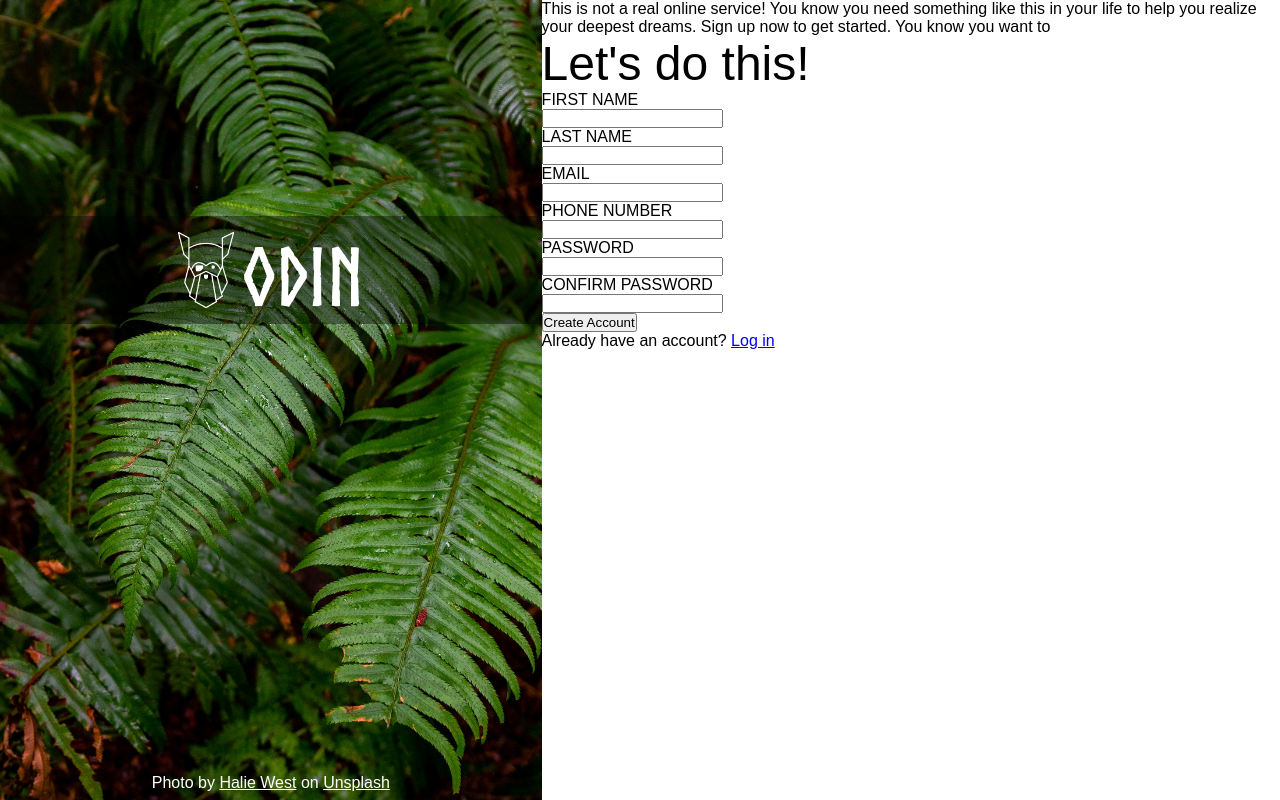
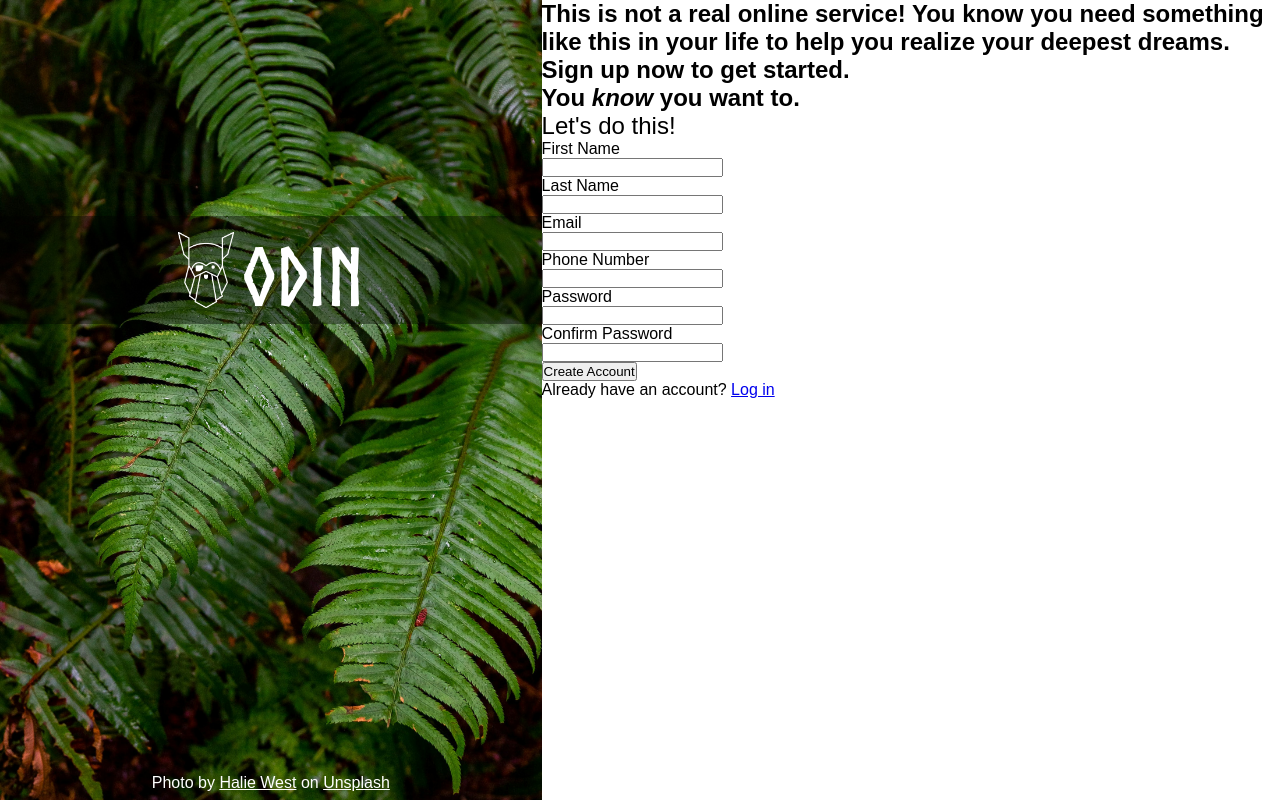
Before and after one commit to akntmzjtj/odin-sign-up-form, a plain HTML site: page index.html in a window 1280 px wide. Drawn offline with Linux system fonts and the light colour scheme.

Commit message:
reordered form side elements and added text styling

```diff
--- a/index.html
+++ b/index.html
@@ -33,21 +33,33 @@
     </div>
 
     <!-- Form side -->
-    <div class="form-side">
-      <div>
-        This is not a real online service! You know you need something like this
-        in your life to help you realize your deepest dreams. Sign up now to get
-        started. You know you want to
+    <form action="#" method="post" class="form-side">
+      <!-- Text above form -->
+      <div class="form-text">
+        <div>
+          This is not a real online service! You know you need something like
+          this in your life to help you realize your deepest dreams. Sign up now
+          to get started.
+        </div>
+        <div>You <i>know</i> you want to.</div>
       </div>
-      <div>
-        <div class="test">Let's do this!</div>
-        <form action="#" method="post" class="form">
+      <!-- Container for heading and form -->
+      <div class="form-container">
+        <div class="heading">Let's do this!</div>
+
+        <div>
           <label for="first_name">First Name</label>
           <input type="text" id="first_name" name="first_name" />
+        </div>
+        <div>
           <label for="last_name">Last Name</label>
           <input type="text" id="last_name" name="last_name" />
+        </div>
+        <div>
           <label for="email">Email</label>
           <input type="email" id="email" name="email" />
+        </div>
+        <div>
           <label for="phone_number">Phone Number</label>
           <input
             type="text"
@@ -55,18 +67,23 @@
             id="phone_number"
             name="phone_number"
           />
+        </div>
+        <div>
           <label for="password">Password</label>
           <input type="password" id="password" name="password" />
+        </div>
+        <div>
           <label for="confirm_password">Confirm Password</label>
           <input
             type="password"
             id="confirm_password"
             name="confirm_password"
           />
-          <button type="submit">Create Account</button>
-        </form>
+        </div>
       </div>
+
+      <button type="submit">Create Account</button>
       <div>Already have an account? <a href="#">Log in</a></div>
-    </div>
+    </form>
   </body>
 </html>
--- a/styles.css
+++ b/styles.css
@@ -51,10 +51,6 @@ body {
   text-align: center;
 }
 
-.form-side {
-  flex: 2;
-}
-
 .image-header {
   background-color: rgba(0, 0, 0, 40%);
   height: 20%;
@@ -76,7 +72,16 @@ body {
   font-size: 3rem;
 }
 
-.form {
+.form-side {
+  flex: 2;
+}
+
+.form-text {
+  font-size: 1.5rem;
+  font-weight: bold;
+}
+
+.form-container {
   * {
     display: block;
   }
@@ -84,4 +89,9 @@ body {
   & > label {
     text-transform: uppercase;
   }
+
+  /* For text within form container */
+  .heading {
+    font-size: 1.5rem;
+  }
 }
```
